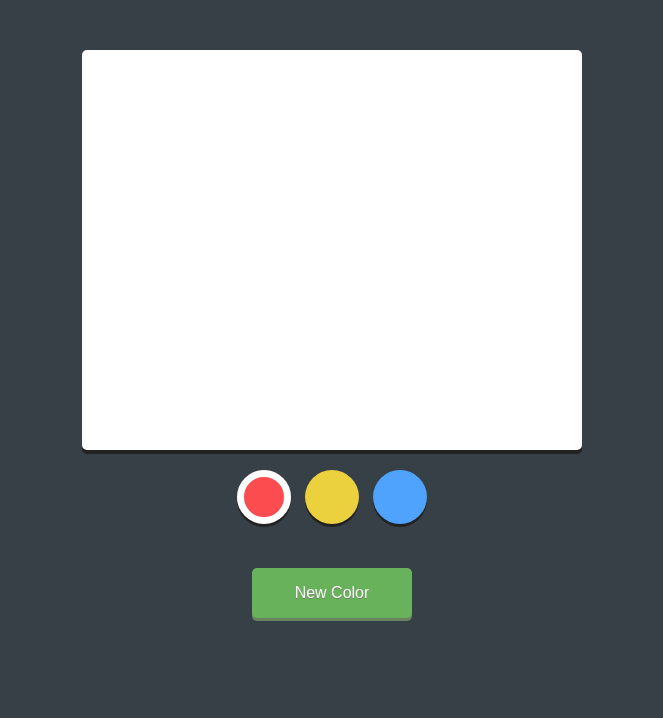
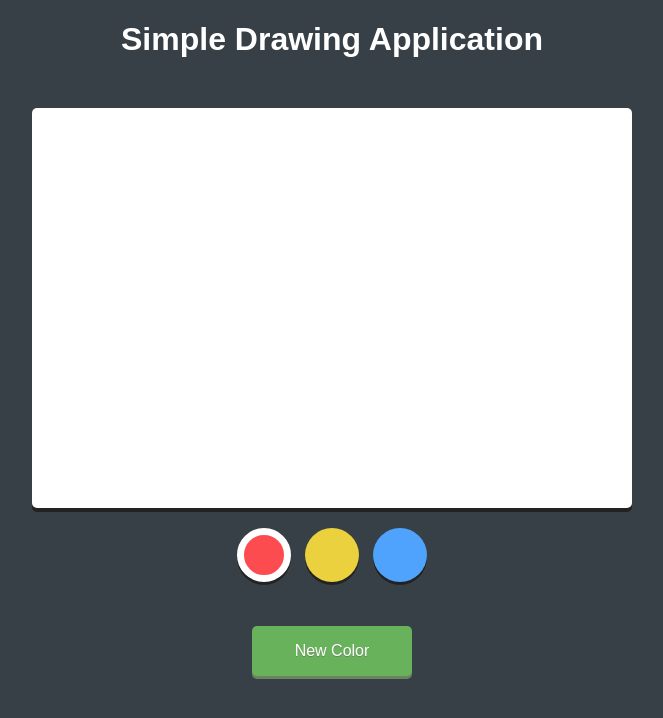
Before and after one commit to arzahs/draw-application-jquery, a plain HTML site: page index.html in a window 1280 px wide. Shown: the whole page, without its empty margins (308-971 px from the left). Drawn offline with nearby package versions, Linux system fonts and the light colour scheme.

```diff
--- a/css/main.css
+++ b/css/main.css
@@ -36,7 +36,10 @@ ul li, #newColor {
 	border: 0;
 	box-shadow: 0 3px 0 0 #222;
 }
-
+h1{
+	text-align: center;
+	color:white;
+}
 ul li {
 	display: inline-block;
 	margin: 0 5px 10px;
--- a/index.html
+++ b/index.html
@@ -6,7 +6,8 @@
   <link rel="stylesheet" href="css/main.css">
 </head>
 <body>
-<canvas id="canvas" width="500" height="400"></canvas>
+  <h1>Simple Drawing Application</h1>
+<canvas id="canvas" width="600" height="400"></canvas>
 <div class="controls">
   <ul>
     <li class="red activated"></li>
```
